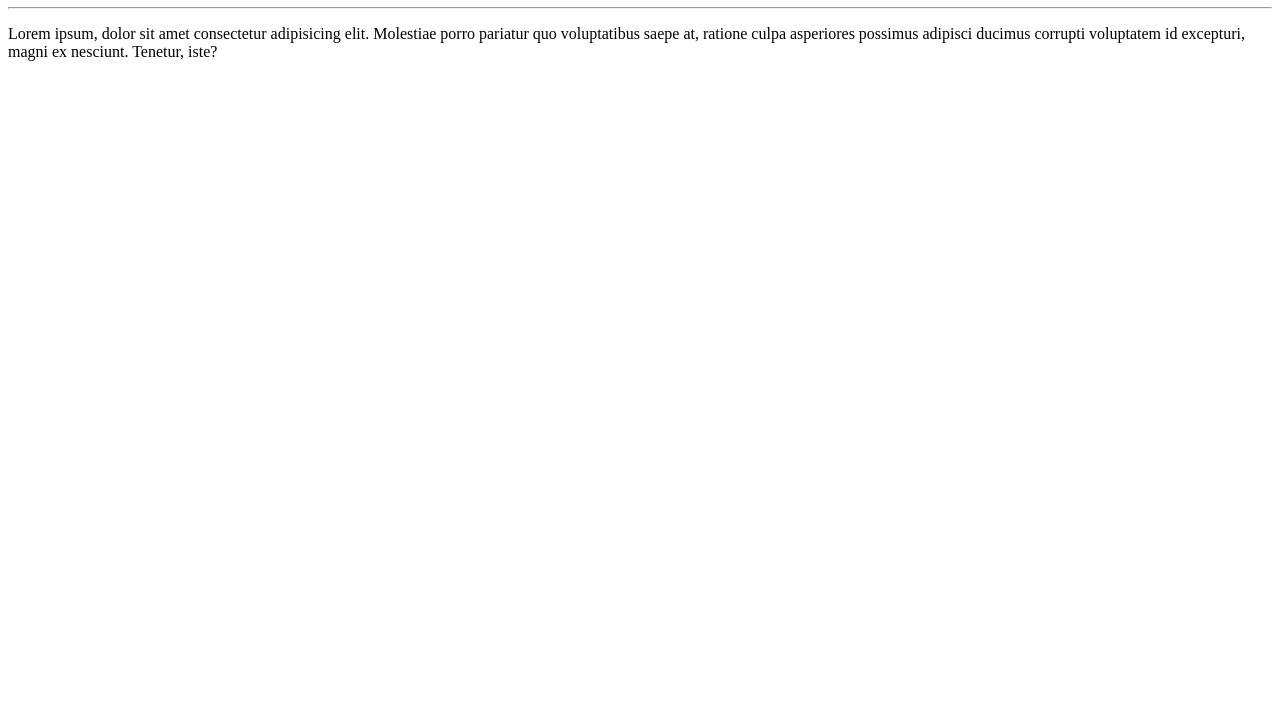
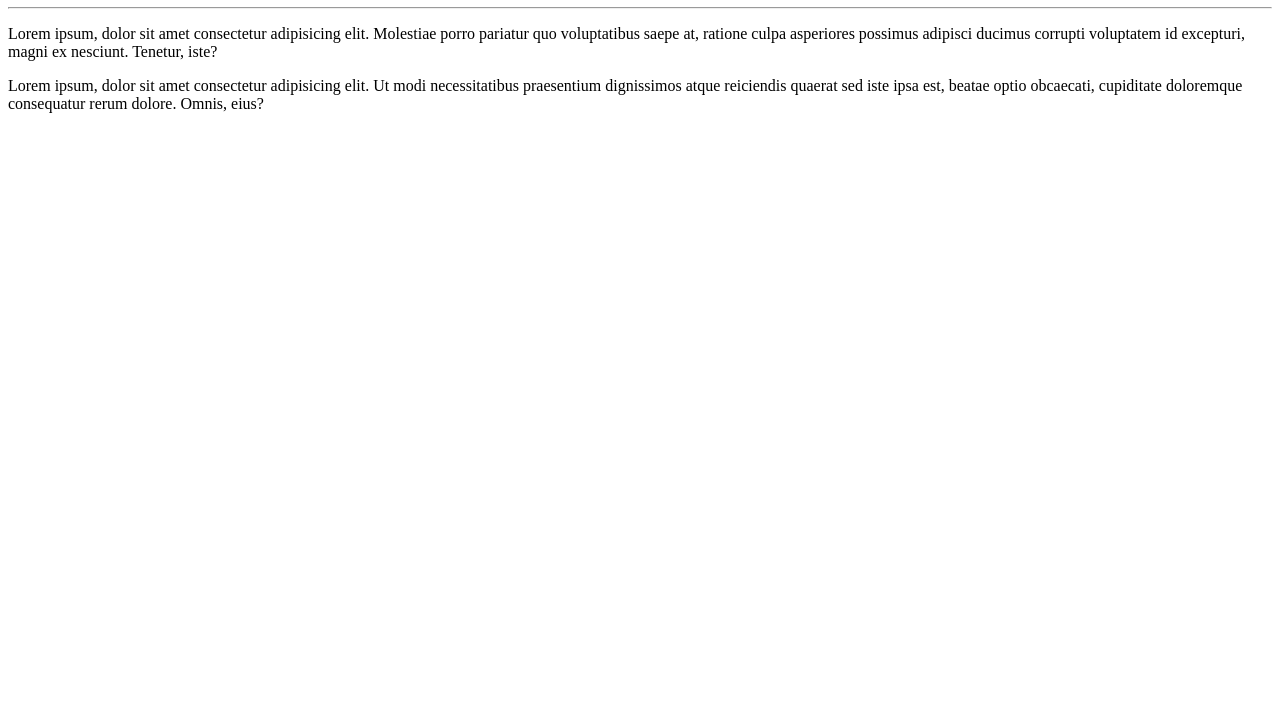
Before and after one commit to ojuanra/Repositorio-primeiro, a plain HTML site: page Site-exemplo/index.html in a window 1280 px wide. Shown: the part 73-800 px from the top of the page. Drawn offline with Linux system fonts and the light colour scheme.

Commit message:
Adicionei um parágrafo

```diff
--- a/Site-exemplo/index.html
+++ b/Site-exemplo/index.html
@@ -10,5 +10,6 @@
     <h1>Olá, mundo!</h1>
     <hr>
     <p>Lorem ipsum, dolor sit amet consectetur adipisicing elit. Molestiae porro pariatur quo voluptatibus saepe at, ratione culpa asperiores possimus adipisci ducimus corrupti voluptatem id excepturi, magni ex nesciunt. Tenetur, iste?</p>
+    <p>Lorem ipsum, dolor sit amet consectetur adipisicing elit. Ut modi necessitatibus praesentium dignissimos atque reiciendis quaerat sed iste ipsa est, beatae optio obcaecati, cupiditate doloremque consequatur rerum dolore. Omnis, eius?</p>
 </body>
 </html>
```
